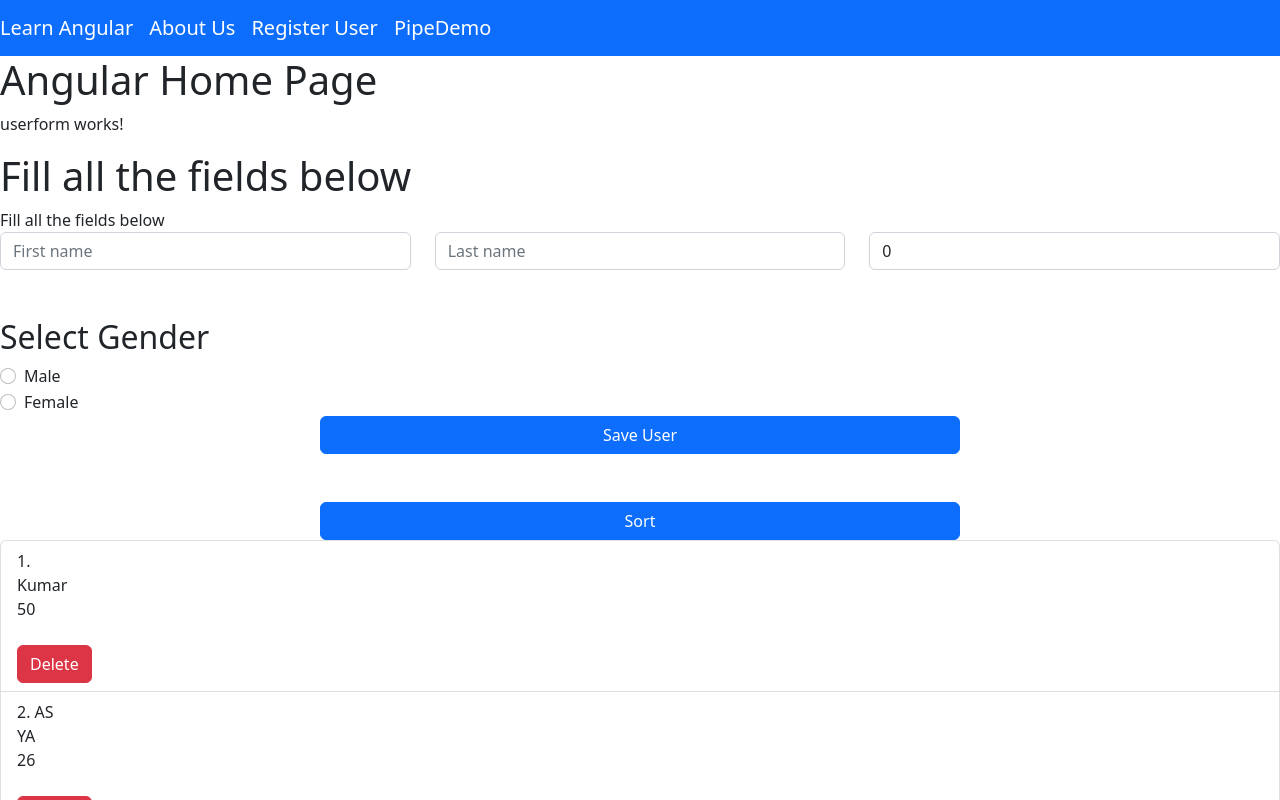
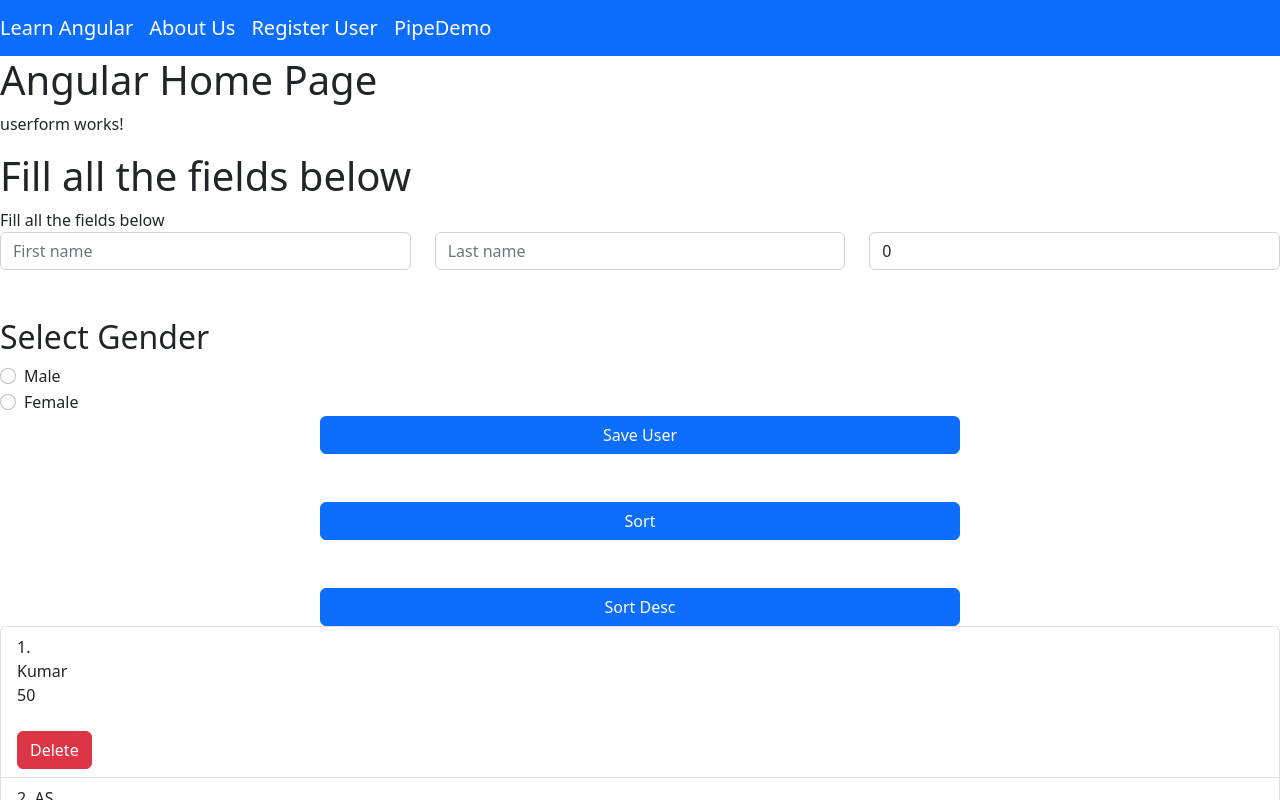
Before and after one commit to shadowabhii/Angular-Hello-World, an Angular app: page /userform in a window 1280 px wide. Shown: the top 800 px of the page. Built offline with nearby package versions, Linux system fonts and the light colour scheme; data requests are answered from the project's data file.

Commit message:
Desc sort

```diff
--- a/src/app/Components/userform/userform.component.html
+++ b/src/app/Components/userform/userform.component.html
@@ -67,6 +67,15 @@
 
   </div>
 
+
+<br>
+<br>
+
+  <div class="d-grid gap-2 col-6 mx-auto">
+    <button class="btn btn-primary" type="button" (click)="sortdesc()">Sort Desc</button>
+
+  </div>
+
   <ol class="list-group list-group-numbered">
     <li *ngFor= "let u of users; index as i"
     class="list-group-item">
--- a/src/app/Components/userform/userform.component.ts
+++ b/src/app/Components/userform/userform.component.ts
@@ -57,6 +57,14 @@
     })
   }
 
+  sortdesc()
+  {
+    this.users.sort(function(user1,user2)
+    {
+      return user2.age-user1.age
+    })
+  }
+
   constructor(public userService: UserService) { }
 
   ngOnInit(): void {
```
